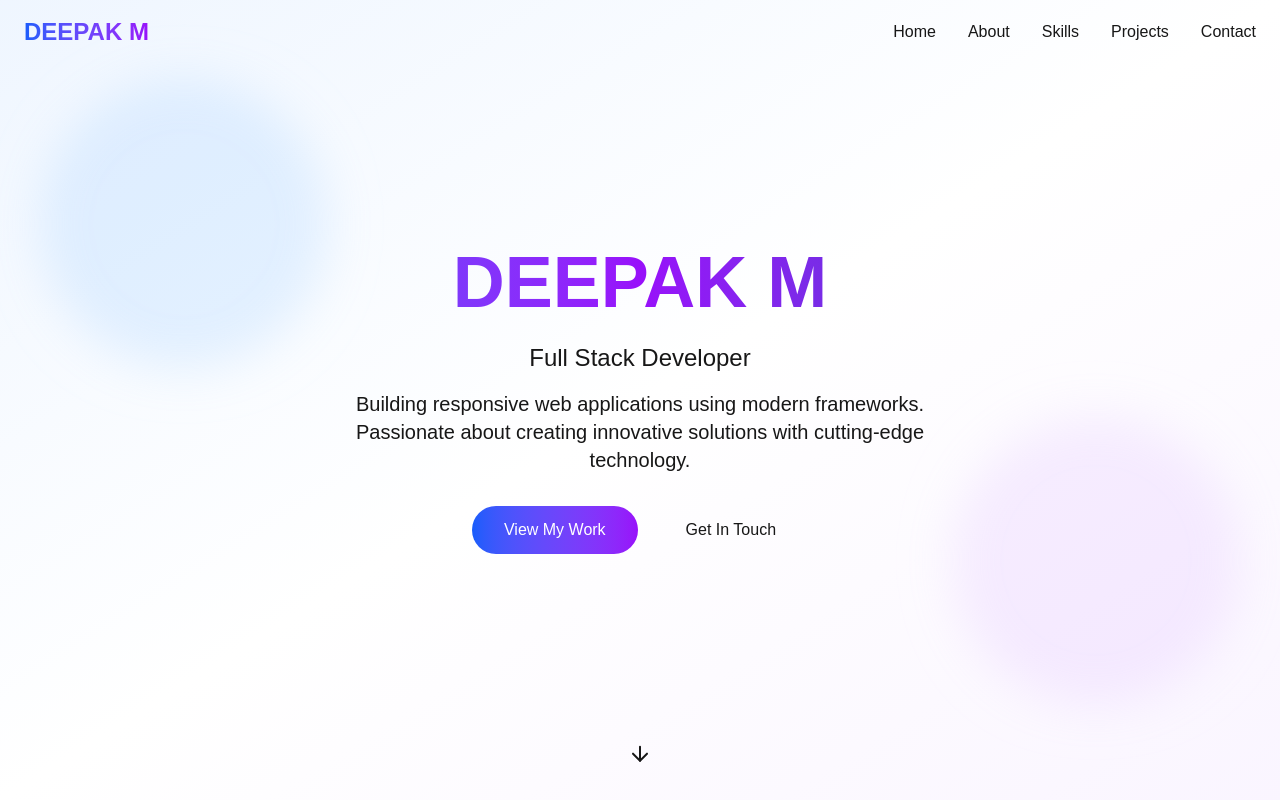
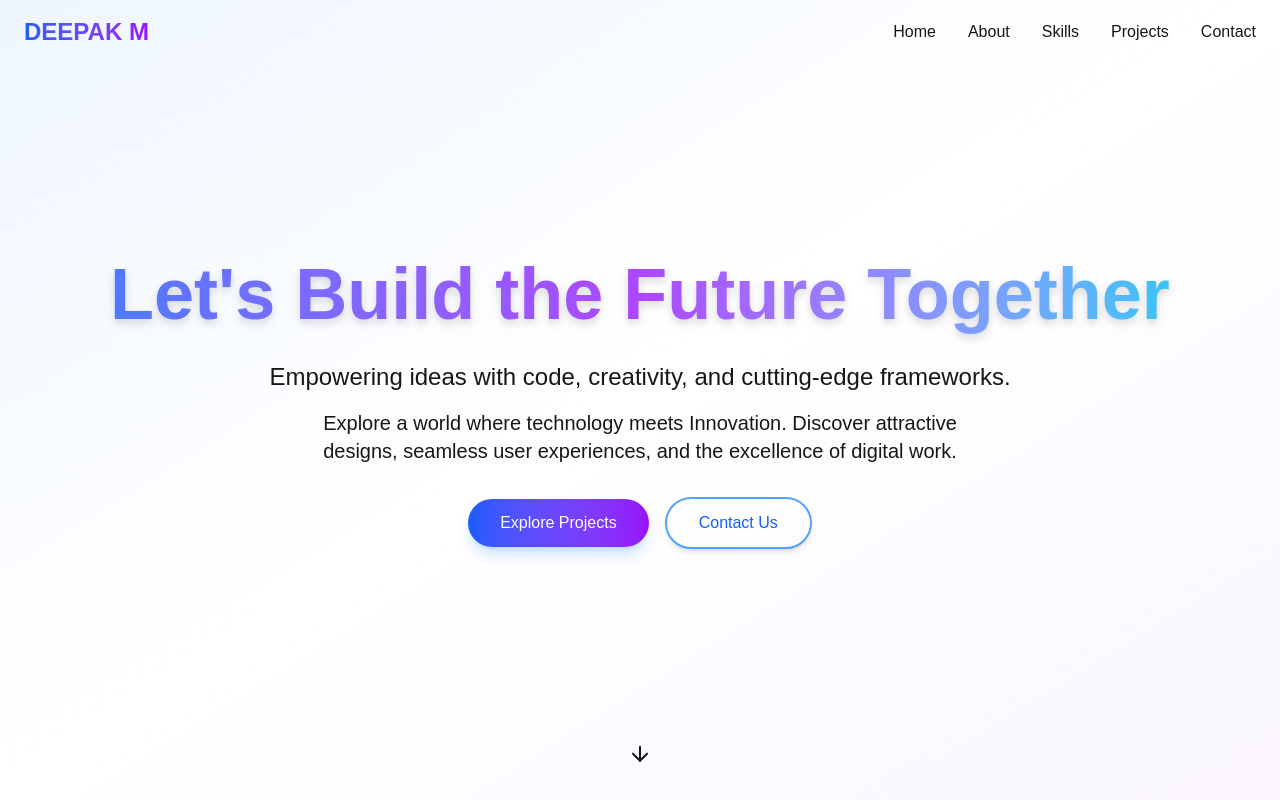
Before and after one commit to deepak43276/My_portfolio, a Next.js app: page / in a window 1280 px wide. Shown: the top 800 px of the page. Built offline with nearby package versions, Linux system fonts and the light colour scheme.

Commit message:
content modified

```diff
--- a/src/components/Hero.jsx
+++ b/src/components/Hero.jsx
@@ -9,24 +9,12 @@ const Hero = () => {
   };
 
   return (
-    <section id="home" className="min-h-screen flex items-center justify-center relative overflow-hidden">
+    <section id="home" className="min-h-screen flex items-center justify-center relative">
       <motion.div
         className="absolute inset-0 bg-gradient-to-br from-blue-50 via-white to-purple-50 dark:from-gray-900 dark:via-gray-800 dark:to-blue-900"
         initial={{ opacity: 0 }}
         animate={{ opacity: 1 }}
         transition={{ duration: 1 }}
-      />
-
-      {/* Animated background elements */}
-      <motion.div
-        className="absolute top-20 left-10 w-72 h-72 bg-blue-300 rounded-full mix-blend-multiply filter blur-xl opacity-20"
-        animate={{ y: [0, 30, 0] }}
-        transition={{ repeat: Infinity, duration: 6, ease: "easeInOut" }}
-      />
-      <motion.div
-        className="absolute bottom-20 right-10 w-72 h-72 bg-purple-300 rounded-full mix-blend-multiply filter blur-xl opacity-20"
-        animate={{ y: [0, -30, 0] }}
-        transition={{ repeat: Infinity, duration: 7, ease: "easeInOut", delay: 1 }}
       />
 
       <div className="container mx-auto px-6 text-center relative z-10">
@@ -40,13 +28,13 @@ const Hero = () => {
           }}
         >
           <motion.h1
-            className="text-5xl md:text-7xl font-bold mb-6 bg-gradient-to-r from-blue-600 via-purple-600 to-blue-800 bg-clip-text text-transparent"
+            className="whitespace-nowrap text-[4.5rem] font-extrabold mb-6 bg-gradient-to-r from-blue-500 via-purple-500 to-cyan-400 bg-clip-text text-transparent drop-shadow-lg text-center min-w-max leading-[1.2]"
             initial={{ opacity: 0, y: 40 }}
             whileInView={{ opacity: 1, y: 0 }}
             viewport={{ once: false }}
-            transition={{ duration: 0.8, ease: "easeOut" }}
+            transition={{ duration: 0.8, ease: 'easeOut' }}
           >
-            DEEPAK M
+            Let's Build the Future Together
           </motion.h1>
           <motion.p
             className="text-xl md:text-2xl text-muted-foreground mb-4"
@@ -55,7 +43,7 @@ const Hero = () => {
             viewport={{ once: false }}
             transition={{ duration: 0.8, delay: 0.2, ease: "easeOut" }}
           >
-            Full Stack Developer
+            Empowering ideas with code, creativity, and cutting-edge frameworks.
           </motion.p>
           <motion.p
             className="text-lg md:text-xl text-muted-foreground mb-8 max-w-2xl mx-auto"
@@ -64,8 +52,7 @@ const Hero = () => {
             viewport={{ once: false }}
             transition={{ duration: 0.8, delay: 0.4, ease: "easeOut" }}
           >
-            Building responsive web applications using modern frameworks.
-            Passionate about creating innovative solutions with cutting-edge technology.
+            Explore a world where technology meets Innovation. Discover attractive designs, seamless user experiences, and the excellence of digital work.
           </motion.p>
           <motion.div
             className="flex flex-col sm:flex-row gap-4 justify-center items-center"
@@ -76,18 +63,18 @@ const Hero = () => {
           >
             <Button
               size="lg"
-              className="bg-gradient-to-r from-blue-600 to-purple-600 hover:from-blue-700 hover:to-purple-700 text-white px-8 py-3 rounded-full transition-all duration-300 transform hover:scale-105"
+              className="bg-gradient-to-r from-blue-600 to-purple-600 hover:from-cyan-500 hover:to-blue-700 text-white px-8 py-3 rounded-full transition-all duration-300 transform hover:scale-105 shadow-lg shadow-blue-400/30"
               onClick={() => document.getElementById("projects")?.scrollIntoView({ behavior: "smooth" })}
             >
-              View My Work
+              Explore Projects
             </Button>
             <Button
               variant="outline"
               size="lg"
-              className="px-8 py-3 rounded-full transition-all duration-300 transform hover:scale-105"
+              className="px-8 py-3 rounded-full border-2 border-blue-400 text-blue-600 hover:bg-blue-50 transition-all duration-300 transform hover:scale-105 shadow-md"
               onClick={() => document.getElementById("contact")?.scrollIntoView({ behavior: "smooth" })}
             >
-              Get In Touch
+              Contact Us
             </Button>
           </motion.div>
         </motion.div>
```
